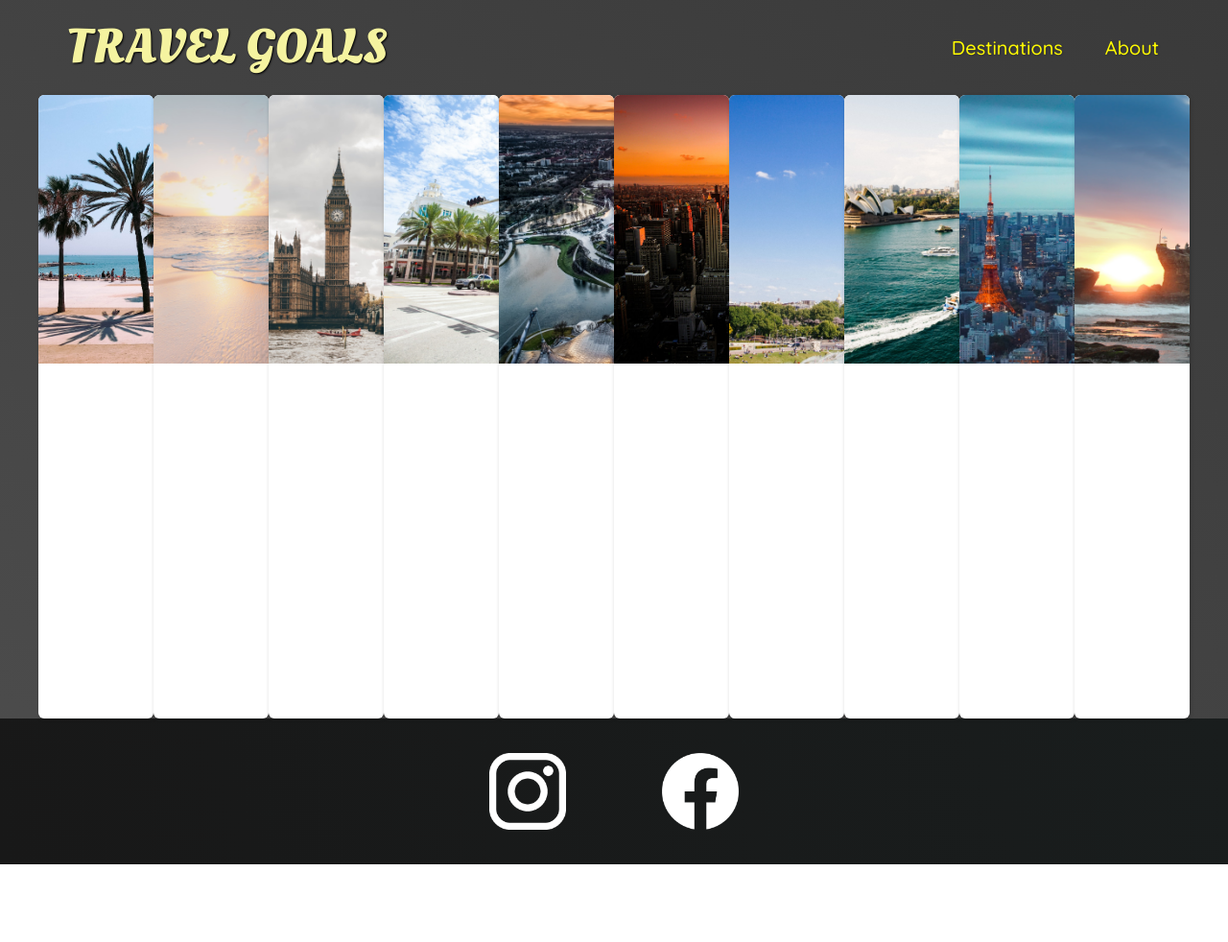
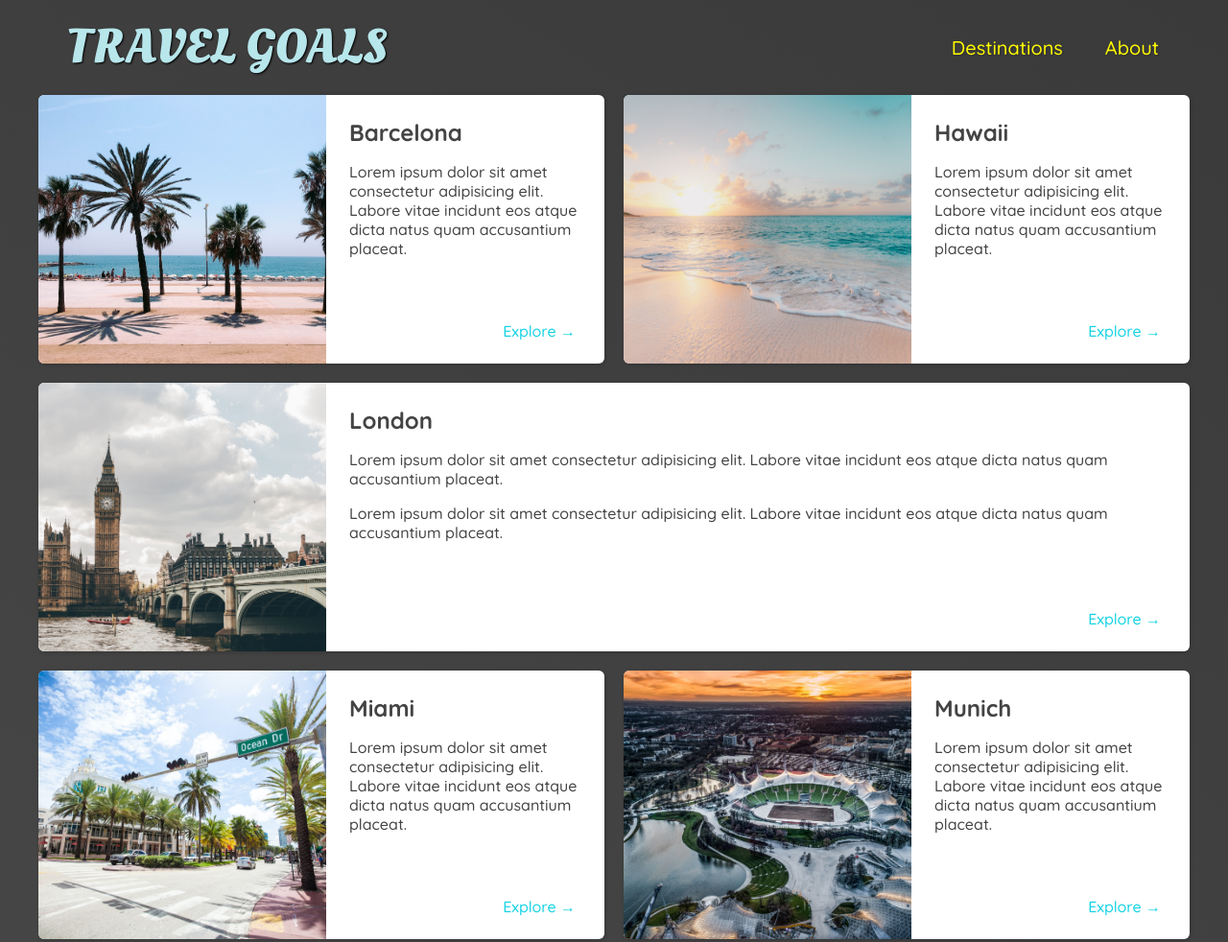
Before and after one commit to johnwithsmile/project_100days, a plain HTML site: page travel-page/places.html in a window 1280 px wide. Shown: the top 982 px of the page at 96% size. Before the commit the page ends 901 px from the top, so only its background shows below. Drawn offline with Linux system fonts and the light colour scheme.

Commit message:
20th complete travel page

```diff
--- a/travel-page/places.css
+++ b/travel-page/places.css
@@ -1,15 +1,39 @@
 body {
   background: linear-gradient(30deg, rgb(77, 77, 77), rgb(58, 58, 58));
   color: rgb(68, 68, 68);
+}
+
+#page-logo a {
+  color: rgb(183, 230, 235);
 }
 
 header {
   position: static;
 }
 
+header a {
+  color: rgb(183, 230, 235);
+}
+
+header {
+  position: static;
+}
+
+header nav a:hover {
+  background-color: rgb(183, 230, 235);
+  color: rgb(59, 59, 59);
+}
+
 main ul {
   width: 1200px;
-  margin: 0 auto;
+  margin: 0 auto 48px auto;
+  display: grid;
+  grid-template-columns: 1fr 1fr;
+  gap: 20px;
+}
+
+li:nth-of-type(3) {
+  grid-column: 1 / span 2;
 }
 
 main li {
@@ -18,7 +42,6 @@ main li {
   box-shadow: 1px 1px 4px rgba(0, 0, 0, 0.2);
   border-radius: 6px;
   overflow: hidden;
-  width: 500px;
 }
 
 main li img {
@@ -32,6 +55,10 @@ main li img {
   display: flex;
   flex-direction: column;
   justify-content: space-between;
+}
+
+.item-content h2 {
+  margin: 0;
 }
 
 .actions {
```
